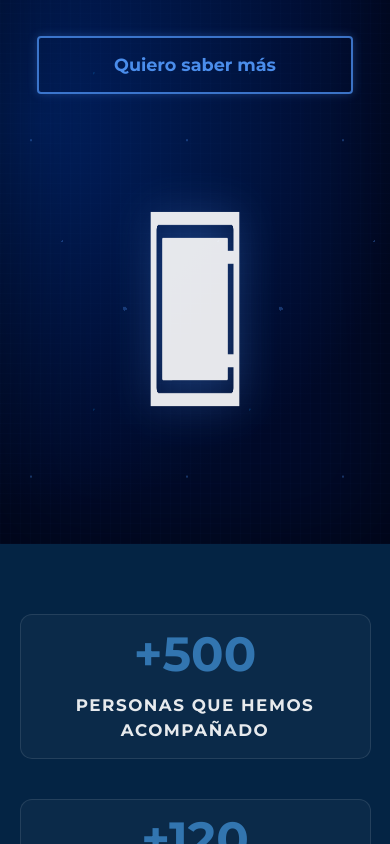
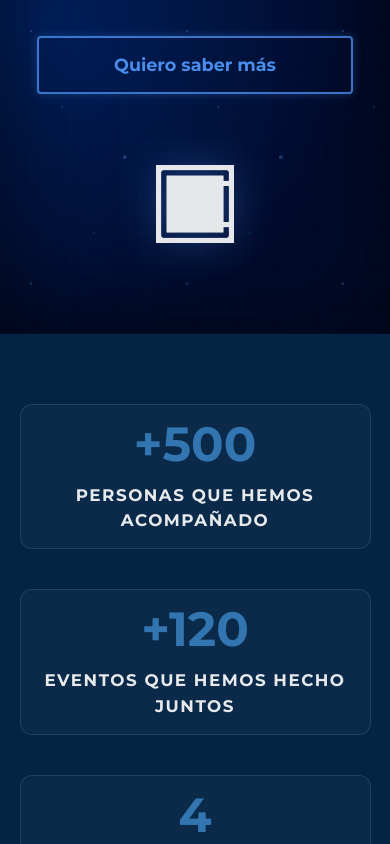
Before and after one commit to cadavincito/Cubo-de-la-innovaci-n, a React (Vite) app: page / in a window 390 px wide. Shown: the part 2800-3644 px from the top of the page. Built offline with nearby package versions, Linux system fonts and the light colour scheme.

Commit message:
todo ajustado a mobile 5

```diff
--- a/src/pages/Home/components/BannerConocenos.css
+++ b/src/pages/Home/components/BannerConocenos.css
@@ -81,11 +81,12 @@
 
 /* ESTILOS DEL LOGO */
 .banner-cubo-logo {
-  width: 100%;
-  max-width: 400px; /* Lo hice un poco más grande para que impacte más */
-  height: auto;
+  width: auto;          /* Respeta dimensiones naturales */
+  max-width: 400px;
+  height: auto;         /* Mantiene proporción siempre */
+  display: block;
   opacity: 0.9;
-  /* Le agregamos un resplandor atrás para que destaque como neón */
+  object-fit: contain;  /* Nunca estira la imagen */
   filter: drop-shadow(0 0 20px rgba(74, 141, 235, 0.4));
 }
 
@@ -143,7 +144,7 @@
   transform: translateY(-2px);
 }
 
-/* Responsive para celulares */
+/* Responsive para tablets y celulares */
 @media (max-width: 992px) {
   .banner-conocenos-container {
     flex-direction: column;
@@ -158,11 +159,20 @@
   }
 
   .banner-conocenos-logo-area {
+    /*
+     * En desktop flex: 0 0 350px impone 350px de ANCHO (layout de fila).
+     * Al cambiar a column, ese mismo flex-basis se convierte en ALTURA,
+     * deformando la caja y la imagen. Se resetea a auto para que el
+     * contenedor se ajuste al tamaño real de la imagen.
+     */
+    flex: 0 0 auto;
+    width: 100%;
     justify-content: center;
   }
 
   .banner-cubo-logo {
     max-width: 200px;
+    margin: 0 auto; /* Centra el bloque cuando display: block */
   }
 
   .banner-conocenos-title {
@@ -197,6 +207,6 @@
 
 @media (max-width: 480px) {
   .banner-cubo-logo {
-    max-width: 160px;
+    max-width: 140px;
   }
 }
```
